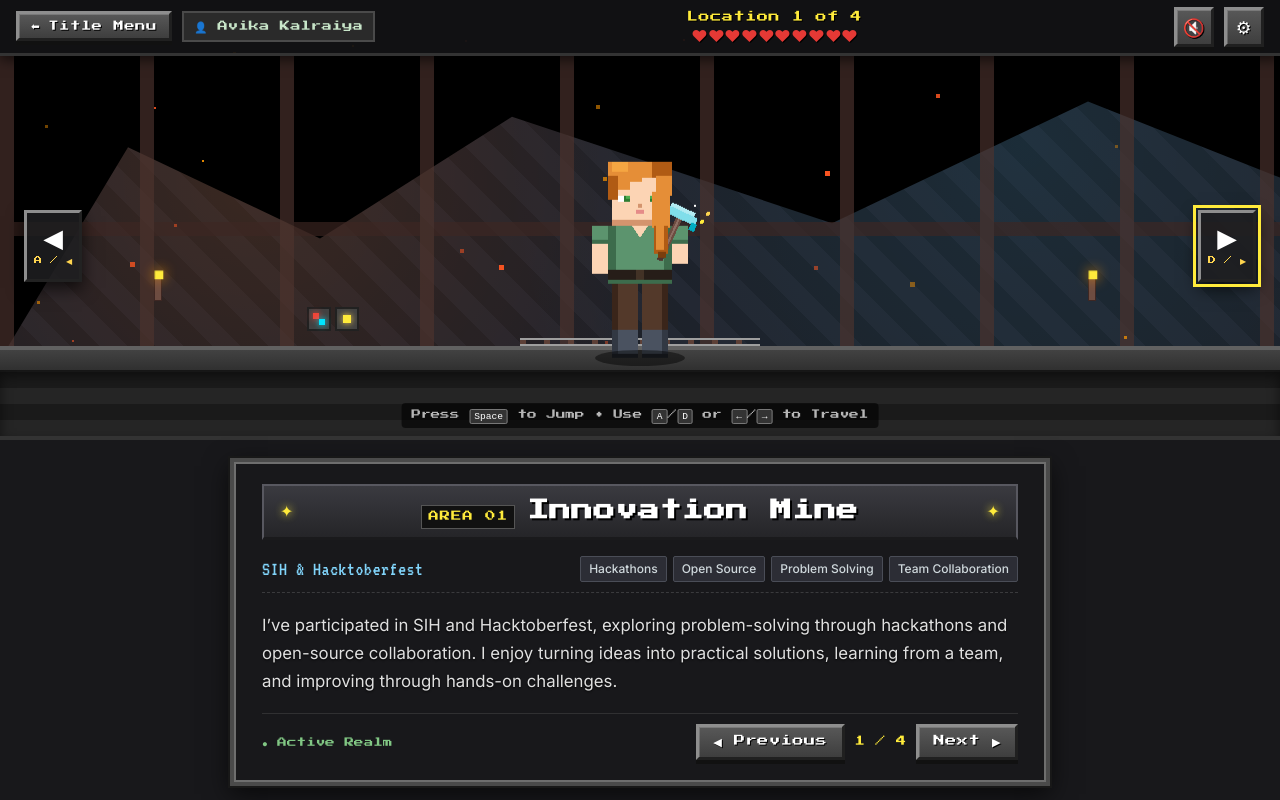
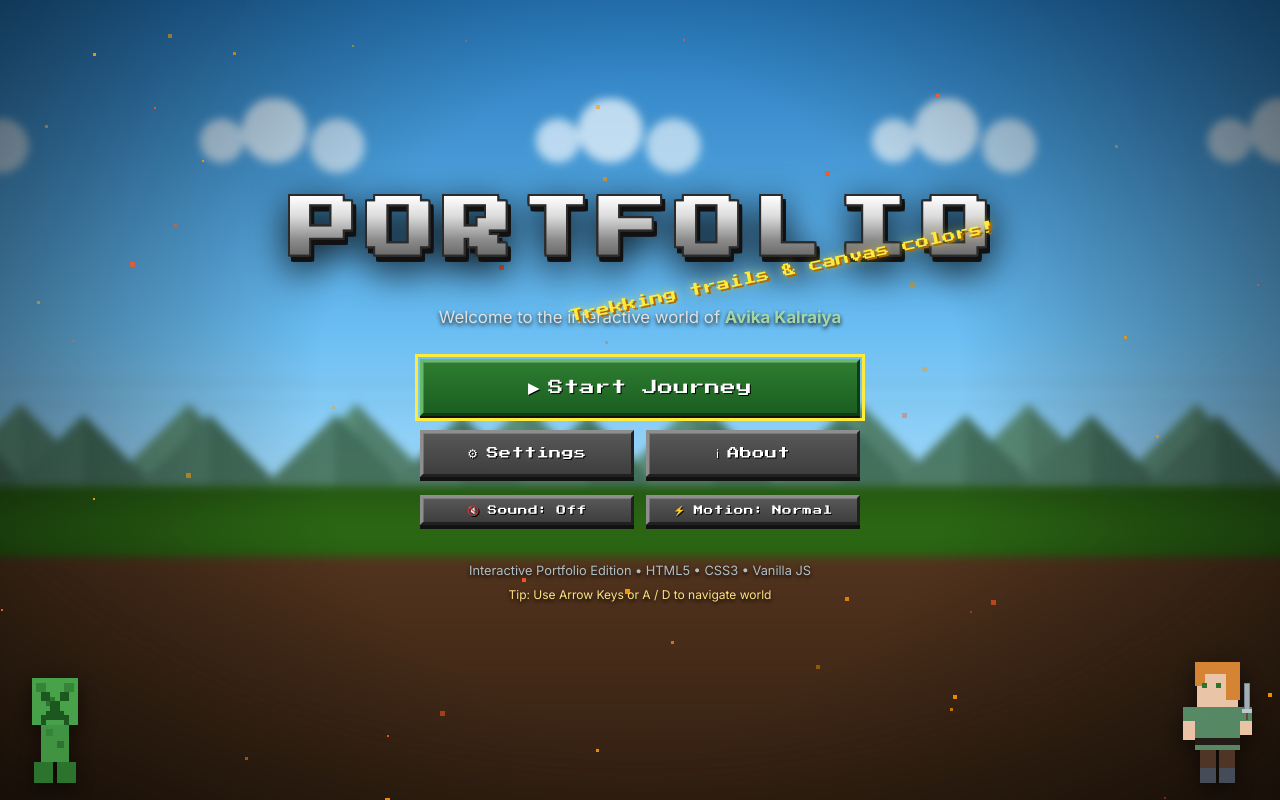
Before and after one commit to Avika2623/Portfolio-, a plain HTML site: page index.html in a window 1280 px wide. Drawn offline with Linux system fonts and the light colour scheme.

Commit message:
Configure portfolio to open directly from the Title Screen on link load

```diff
--- a/index.html
+++ b/index.html
@@ -18,10 +18,10 @@
   <canvas id="ambient-particles" aria-hidden="true"></canvas>
 
   <!-- =========================================================================
-       1. TITLE SCREEN (Accessible via "Title Menu" button in HUD)
+       1. TITLE SCREEN
        Recreates the feel of the block-building game main menu
        ========================================================================= -->
-  <section id="title-screen" class="screen" aria-label="Portfolio Main Menu" hidden style="display: none;">
+  <section id="title-screen" class="screen active" aria-label="Portfolio Main Menu">
     <!-- Panorama background with blurred blocky landscape & floating clouds -->
     <div class="panorama-bg" aria-hidden="true">
       <div class="sky-gradient"></div>
@@ -150,14 +150,14 @@
 
   <!-- =========================================================================
        2. EXPLORE SCREEN (PORTFOLIO WORLD)
-       Starts directly here! Interactive blocky environment & character
+       Opened via "Start Journey" button or keyboard navigation
        ========================================================================= -->
-  <main id="explore-screen" class="screen active" aria-label="Explore Portfolio World" style="display: flex;">
+  <main id="explore-screen" class="screen" aria-label="Explore Portfolio World" hidden style="display: none;">
 
     <!-- Top HUD Navigation Bar -->
     <header class="hud-top">
       <div class="hud-left">
-        <button id="btn-return-menu" class="game-btn game-btn-hud" type="button" onclick="showTitleScreen()" title="Return to Title Screen (Esc)">
+        <button id="btn-return-menu" class="game-btn game-btn-hud" type="button" onclick="showTitleScreen(true)" title="Return to Title Screen (Esc)">
           <span class="btn-icon">⬅</span>
           <span class="btn-text">Title Menu</span>
         </button>
--- a/script.js
+++ b/script.js
@@ -107,7 +107,7 @@ const PORTFOLIO_DATA = {
    2. APPLICATION STATE
    ========================================================================== */
 const state = {
-  currentScreen: "explore", // Starts directly in the interactive portfolio world!
+  currentScreen: "title", // Opens from the Title Screen by default
   currentLocationIndex: 0,
   isJumping: false,
   soundEnabled: false,
@@ -935,14 +935,16 @@ function showExploreScreen(playSound = true) {
   }, 50);
 }
 
-function showTitleScreen() {
+function showTitleScreen(playClick = false) {
   const titleScreen = document.getElementById("title-screen");
   const exploreScreen = document.getElementById("explore-screen");
 
-  try {
-    soundFX.playClick();
-  } catch (e) {
-    console.warn("Sound error:", e);
+  if (playClick) {
+    try {
+      soundFX.playClick();
+    } catch (e) {
+      console.warn("Sound error:", e);
+    }
   }
 
   if (exploreScreen) {
@@ -1282,11 +1284,11 @@ function initApp() {
   // 5. Initialize All Event Listeners
   initEventListeners();
 
-  // 6. Start DIRECTLY from the interactive portfolio world!
-  if (window.location.hash === "#menu") {
+  // 6. Open from the Title Screen by default (or directly to explore if #explore is in URL)
+  if (window.location.hash === "#explore") {
+    showExploreScreen(false);
+  } else {
     showTitleScreen();
-  } else {
-    showExploreScreen(false);
   }
 }
 
```
